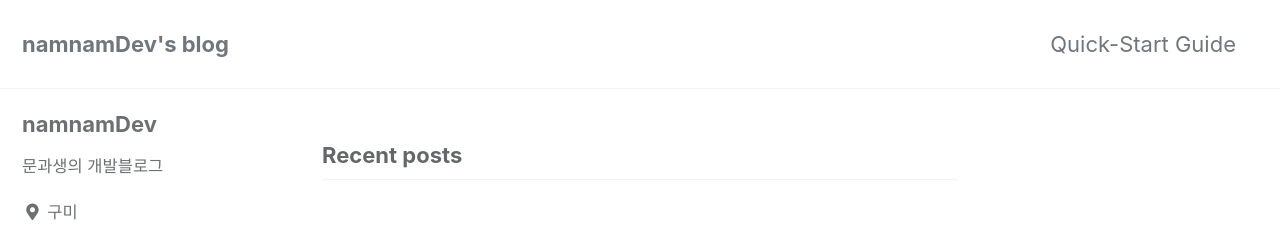
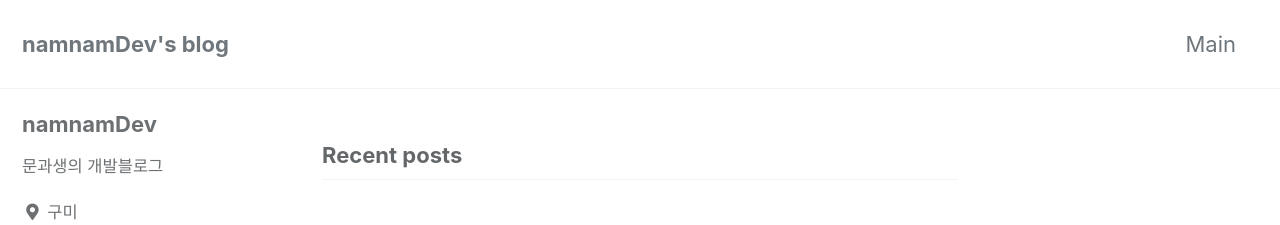
Before and after one commit to namnamDev/namnamDev.github.io, a Jekyll site: the page built from index.html, in a window 1280 px wide. Shown: the top 225 px of the page. Built offline with Jekyll 4.4.1, drawn with Linux system fonts in a browser that asks for light colours; cached includes are drawn as plain includes; the list of posts is cut into pages by our own code.

Commit message:
setNavbar

```diff
--- a/_data/navigation.yml
+++ b/_data/navigation.yml
@@ -1,7 +1,7 @@
 # main links
 main:
-  - title: "Quick-Start Guide"
-    url: https://mmistakes.github.io/minimal-mistakes/docs/quick-start-guide/
+  - title: "Main"
+    url: https://namnamdev.github.io/
   # - title: "About"
   #   url: https://mmistakes.github.io/minimal-mistakes/about/
   # - title: "Sample Posts"
```
